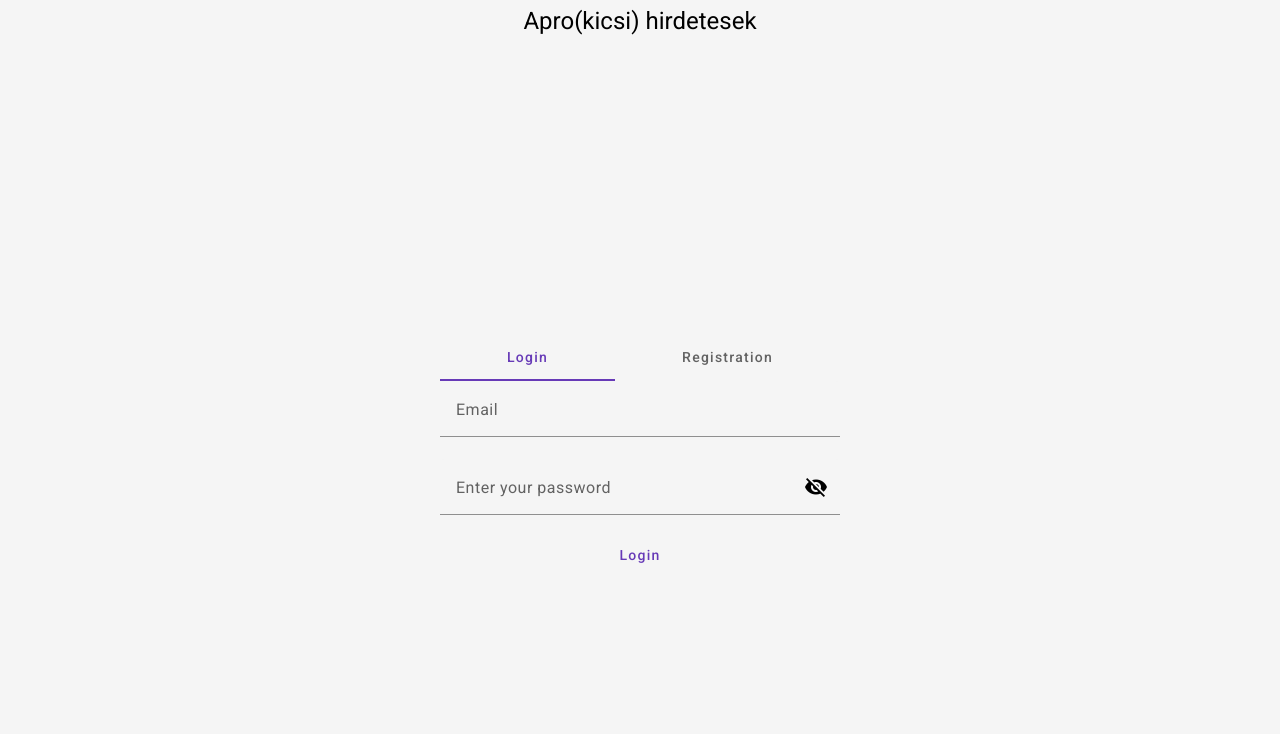
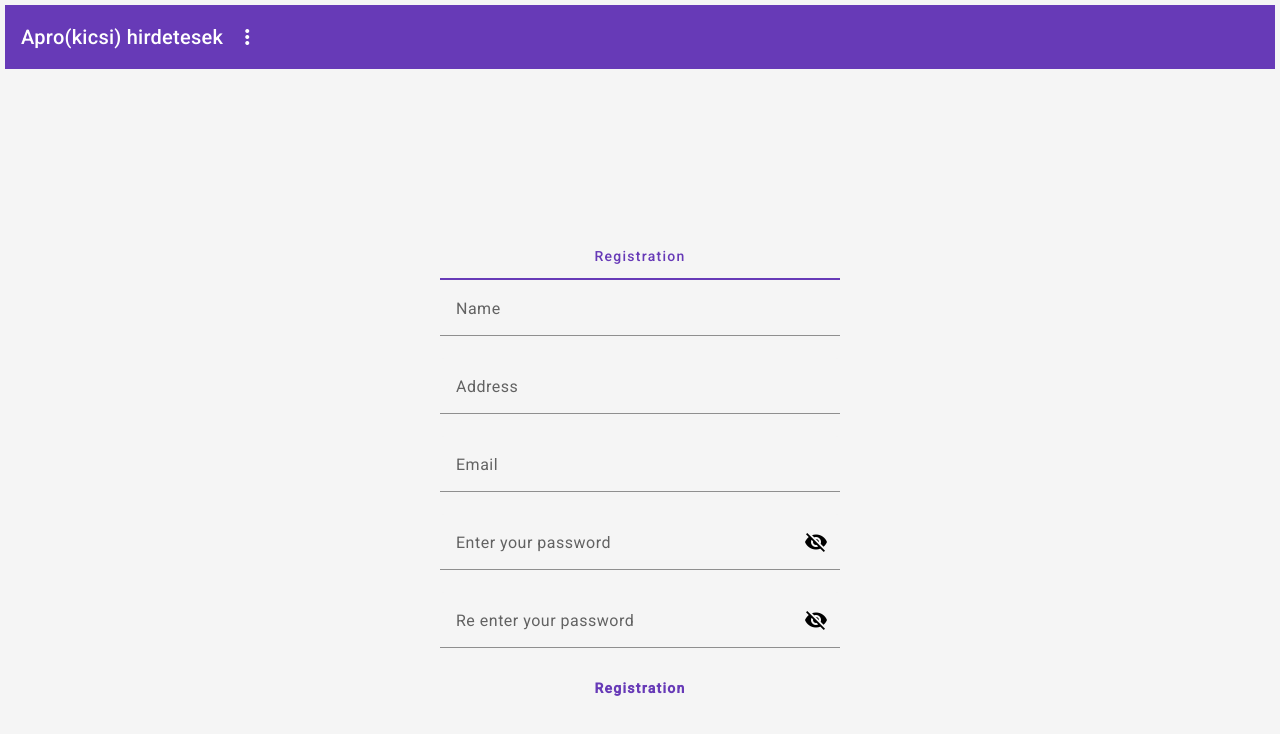
Before and after one commit to Kewkew00/Aprohirdetes, an Angular app in the folder Aprohirdetes/: page /register in a window 1280 px wide. Before the commit this address led to /. Shown: the top 734 px of the page. Built offline with nearby package versions, Linux system fonts and the light colour scheme.

Commit message:
navbar comp & navigation

```diff
--- a/Aprohirdetes/src/app/app.component.html
+++ b/Aprohirdetes/src/app/app.component.html
@@ -1,4 +1,4 @@
-<app-login></app-login>
+<app-navbar></app-navbar>
 
 
 <router-outlet></router-outlet>
--- a/Aprohirdetes/src/app/app.component.ts
+++ b/Aprohirdetes/src/app/app.component.ts
@@ -1,11 +1,12 @@
 import { Component } from '@angular/core';
 import { RouterOutlet } from '@angular/router';
 import { LoginComponent } from './components/login/login.component';
+import { NavbarComponent } from './components/navbar/navbar.component';
 
 @Component({
   selector: 'app-root',
   standalone: true,
-  imports: [RouterOutlet, LoginComponent],
+  imports: [RouterOutlet, LoginComponent, NavbarComponent],
   templateUrl: './app.component.html',
   styleUrl: './app.component.scss'
 })
--- a/Aprohirdetes/src/app/components/login/login.component.html
+++ b/Aprohirdetes/src/app/components/login/login.component.html
@@ -1,4 +1,3 @@
-<h1>Apro(kicsi) hirdetesek</h1>
 <div class="container">
     <div class="loginbox">
         <mat-tab-group dynamicHeight>
@@ -16,47 +15,12 @@
                     </button>
                 </mat-form-field>
 
-                <button mat-button color="primary" class="centered-button" (click)="login()">Login</button>
+                <button mat-button color="primary" class="centered-button" (click)="login()"><b>Login</b></button>
 
 
             </mat-tab>
 
 
-            <mat-tab label="Registration">
-                <mat-form-field class="example-full-width">
-                    <mat-label>Name</mat-label>
-                    <input matInput placeholder="" [(ngModel)] = "userReg.name">
-                </mat-form-field>
-
-                <mat-form-field class="example-full-width">
-                    <mat-label>Address</mat-label>
-                    <input matInput placeholder="" [(ngModel)] = "userReg.address">
-                </mat-form-field>
-
-                <mat-form-field class="example-full-width">
-                    <mat-label>Email</mat-label>
-                    <input matInput placeholder="ex@gmail.com" [(ngModel)] = "userReg.email">
-                </mat-form-field>
-
-                <mat-form-field>
-                    <mat-label>Enter your password</mat-label>
-                    <input matInput [type]="hide ? 'password' : 'text'" [(ngModel)] = "userReg.password">
-                    <button mat-icon-button matSuffix (click)="hide = !hide" [attr.aria-label]="'Hide password'" [attr.aria-pressed]="hide">
-                      <mat-icon>{{hide ? 'visibility_off' : 'visibility'}}</mat-icon>
-                    </button>
-                </mat-form-field>
-
-                <mat-form-field>
-                    <mat-label>Re enter your password</mat-label>
-                    <input matInput [type]="hide ? 'password' : 'text'" [(ngModel)] = "userReg.confirm">
-                    <button mat-icon-button matSuffix (click)="hide = !hide" [attr.aria-label]="'Hide password'" [attr.aria-pressed]="hide">
-                      <mat-icon>{{hide ? 'visibility_off' : 'visibility'}}</mat-icon>
-                    </button>
-
-                </mat-form-field>
-                <button mat-button color="primary" class="centered-button" (click)="register()">Registration</button>
-            </mat-tab>
-
         </mat-tab-group>
     </div>
 </div>
--- a/Aprohirdetes/src/app/components/login/login.component.ts
+++ b/Aprohirdetes/src/app/components/login/login.component.ts
@@ -11,11 +11,12 @@ import { MessageService } from '../../services/message.service';
 import { CommonModule } from '@angular/common';
 import { FormsModule } from '@angular/forms';
 import { AuthService } from '../../services/auth.service';
+import { NavbarComponent } from '../navbar/navbar.component';
 
 @Component({
   selector: 'app-login',
   standalone: true,
-  imports: [MatTabsModule, MatInputModule, MatFormFieldModule, MatIconModule, MatButtonModule, CommonModule, FormsModule],
+  imports: [MatTabsModule, MatInputModule, MatFormFieldModule, MatIconModule, MatButtonModule, CommonModule, FormsModule, NavbarComponent],
   templateUrl: './login.component.html',
   styleUrl: './login.component.scss'
 })
@@ -58,20 +59,7 @@ export class LoginComponent {
     })
   }
 
-  register() {
-    this.api.registration('users', this.userReg).subscribe((res:any) => {
 
-      if(res.success == true) {
-
-        this.message.showMessage('OK', res.message, 'success');
-      }else{
-
-        this.message.showMessage('HIBA', res.message, 'danger');
-      }
-      this.auth.saveTokenAndLogin(res.token)
-      this.router.navigate(['/'])
-    })
-  }
 
 
 }
--- /dev/null
+++ b/Aprohirdetes/src/app/components/navbar/navbar.component.html
@@ -0,0 +1,20 @@
+<mat-toolbar color="primary">
+    <mat-toolbar-row>
+        <span>Apro(kicsi) hirdetesek</span>
+        <button mat-icon-button [matMenuTriggerFor]="menu" aria-label="Example icon-button with a menu">
+            <mat-icon>more_vert</mat-icon>
+          </button>
+          <mat-menu #menu="matMenu">
+            <button mat-menu-item [routerLink]="['/login']" >
+              <mat-icon>login</mat-icon>
+              <span>Login</span>
+            </button>
+
+            <button mat-menu-item [routerLink]="['/register']" >
+              <mat-icon>add</mat-icon>
+              <span >Registration</span>
+            </button>
+          </mat-menu>
+
+
+    </mat-toolbar-row>
--- /dev/null
+++ b/Aprohirdetes/src/app/components/register/register.component.html
@@ -0,0 +1,43 @@
+<div class="container">
+    <div class="regbox">
+        <mat-tab-group dynamicHeight>
+            <mat-tab label="Registration">
+                <mat-form-field class="example-full-width">
+                    <mat-label>Name</mat-label>
+                    <input matInput placeholder="" [(ngModel)] = "userReg.name">
+                </mat-form-field>
+
+                <mat-form-field class="example-full-width">
+                    <mat-label>Address</mat-label>
+                    <input matInput placeholder="" [(ngModel)] = "userReg.address">
+                </mat-form-field>
+
+                <mat-form-field class="example-full-width">
+                    <mat-label>Email</mat-label>
+                    <input matInput placeholder="ex@gmail.com" [(ngModel)] = "userReg.email">
+                </mat-form-field>
+
+                <mat-form-field>
+                    <mat-label>Enter your password</mat-label>
+                    <input matInput [type]="hide ? 'password' : 'text'" [(ngModel)] = "userReg.password">
+                    <button mat-icon-button matSuffix (click)="hide = !hide" [attr.aria-label]="'Hide password'" [attr.aria-pressed]="hide">
+                    <mat-icon>{{hide ? 'visibility_off' : 'visibility'}}</mat-icon>
+                    </button>
+                </mat-form-field>
+
+                <mat-form-field>
+                    <mat-label>Re enter your password</mat-label>
+                    <input matInput [type]="hide ? 'password' : 'text'" [(ngModel)] = "userReg.confirm">
+                    <button mat-icon-button matSuffix (click)="hide = !hide" [attr.aria-label]="'Hide password'" [attr.aria-pressed]="hide">
+                    <mat-icon>{{hide ? 'visibility_off' : 'visibility'}}</mat-icon>
+                    </button>
+
+                </mat-form-field>
+                <button mat-button color="primary" class="centered-button" (click)="register()"><b>Registration</b></button>
+            </mat-tab>
+
+
+        </mat-tab-group>
+
+    </div>
+</div>
--- /dev/null
+++ b/Aprohirdetes/src/app/components/register/register.component.scss
@@ -0,0 +1,37 @@
+body, html {
+    margin: 0;
+    padding: 0;
+    height: 100%; /* Biztosítja, hogy a teljes képernyőt lefedje */
+    overflow: hidden; /* Eltünteti a scroll bar-t */
+}
+
+.container {
+    display: flex;
+    justify-content: center;
+    align-items: center;
+    height: 100vh; /* A container magassága teljes képernyő */
+    overflow: hidden; /* Eltünteti a scroll bar-t */
+}
+
+.regbox {
+    width: 100%;
+    max-width: 400px;
+    display: flex;
+    flex-direction: column;
+    align-items: center;
+    gap: 16px;
+    overflow: hidden; /* Ha bármilyen elem túllépi a doboz méretét, azt elrejti */
+    padding: 10px;
+}
+
+mat-form-field {
+    width: 100%;
+}
+
+.centered-button {
+    width: 100%;
+    text-align: center;
+}
+h1{
+    text-align: center;
+}
--- /dev/null
+++ b/Aprohirdetes/src/app/components/register/register.component.ts
@@ -0,0 +1,56 @@
+import { CommonModule } from '@angular/common';
+import { Component } from '@angular/core';
+import { FormsModule } from '@angular/forms';
+import { MatButtonModule } from '@angular/material/button';
+import { MatFormFieldModule } from '@angular/material/form-field';
+import { MatIconModule } from '@angular/material/icon';
+import { MatInputModule } from '@angular/material/input';
+import { MatTabsModule } from '@angular/material/tabs';
+import { UserRegister } from '../../interfaces/user';
+import { ApiService } from '../../services/api.service';
+import { Router } from '@angular/router';
+import { MessageService } from '../../services/message.service';
+import { AuthService } from '../../services/auth.service';
+
+@Component({
+  selector: 'app-register',
+  standalone: true,
+  imports: [MatTabsModule, MatInputModule, MatFormFieldModule, MatIconModule, MatButtonModule, CommonModule, FormsModule],
+  templateUrl: './register.component.html',
+  styleUrl: './register.component.scss'
+})
+export class RegisterComponent {
+
+  hide = true;
+  constructor
+  (
+    private api: ApiService,
+    private router: Router,
+    private auth: AuthService,
+    private message: MessageService
+  ) {}
+
+
+
+  userReg:UserRegister = {
+    name: '',
+    address: '',
+    email: '',
+    password: '',
+    confirm: ''
+  }
+
+  register() {
+    this.api.registration('users', this.userReg).subscribe((res:any) => {
+
+      if(res.success == true) {
+
+        this.message.showMessage('OK', res.message, 'success');
+      }else{
+
+        this.message.showMessage('HIBA', res.message, 'danger');
+      }
+      this.auth.saveTokenAndLogin(res.token)
+    })
+  }
+}
```
Also changed, not shown: Aprohirdetes/src/app/app.routes.ts (+14 -0 lines), Aprohirdetes/src/app/components/navbar/navbar.component.ts (added, +17 -0 lines), Aprohirdetes/src/app/components/navbar/navbar.component.scss (added), 2 other files (tests, documents, lock files or other folders).
